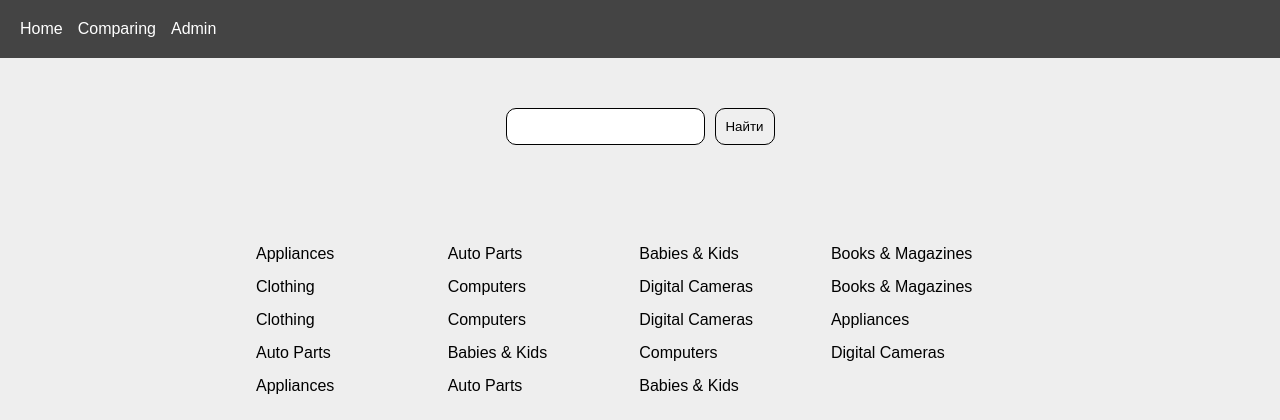
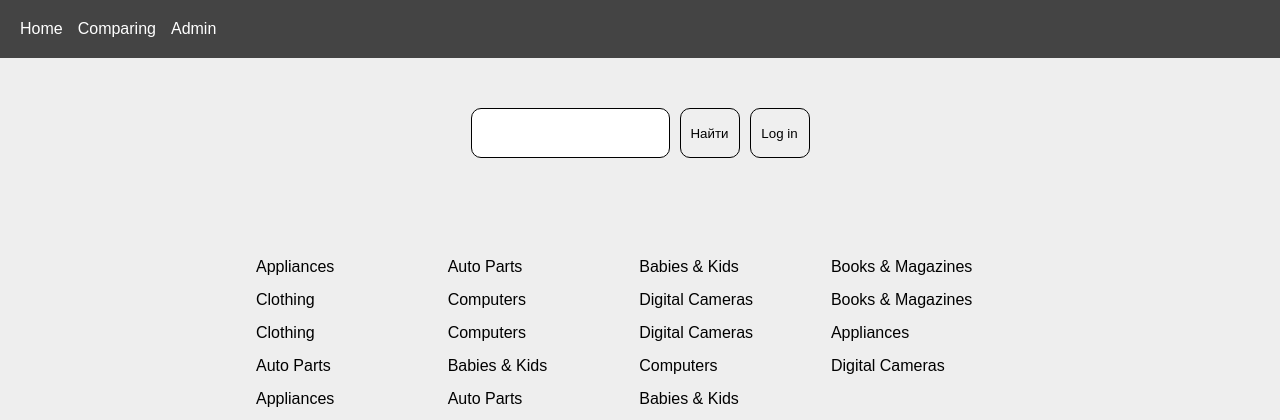
Before and after one commit to diyor28/pricehub, a Django app: page / in a window 1280 px wide. Shown: the top 420 px of the page. Run offline with Django 4.2, Linux system fonts and the light colour scheme; data that the repository does not hold is empty.

Commit message:
homepage was cahnged

```diff
--- a/pricehub/settings.py
+++ b/pricehub/settings.py
@@ -81,7 +81,7 @@ DATABASES = {
         'ENGINE': 'django.db.backends.postgresql_psycopg2',
         'NAME': 'pricehub',
         'USER': 'postgres',
-        'PASSWORD': 'ozod',
+        'PASSWORD': 'postgres',
         'HOST': 'localhost',
         'PORT': 5432
     }
--- a/templates/index.html
+++ b/templates/index.html
@@ -172,6 +172,7 @@
         }
 
 
+
     </style>
 </head>
 <body>
@@ -188,6 +189,9 @@
         <div class="search">
             <input type="text" name="search">
             <button class="search-btn" style="border-radius: 10px; border: 1px solid black; width: 60px;">Найти</button>
+            <form action="/login">
+                <button style="border-radius: 10px; border: 1px solid black; width: 60px; height:50px">Log in</button>
+            </form>
         </div>
         <div class="categories">
             <ul class="content-ul">
```
